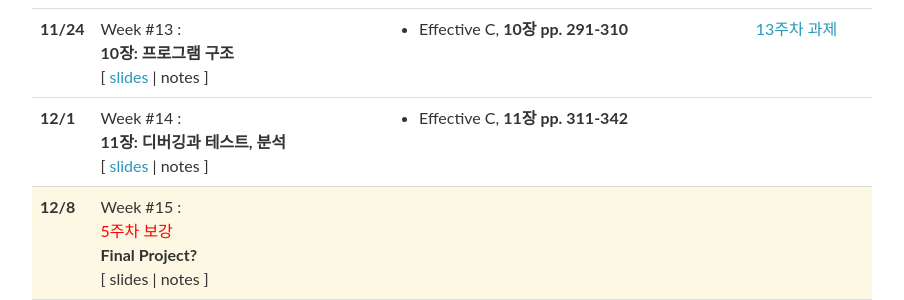
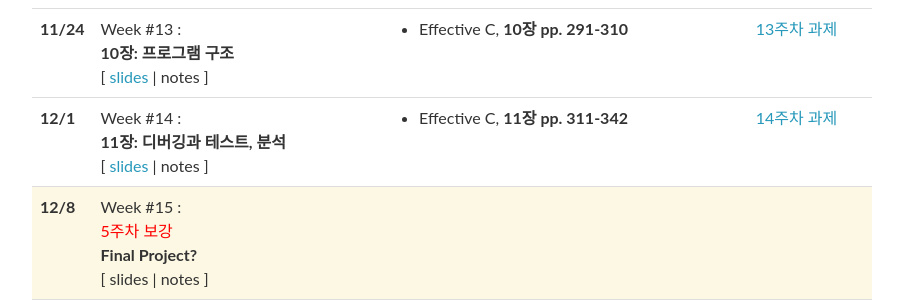
Before and after one commit to 2023-aaronkr/hb-c, a Jekyll site: the page built from _pages/lectures.md, in a window 1280 px wide and 900 px high, scrolled down 1033 px. Shown: the part 240-540 px from the top of the window, without its empty margins (188-1092 px from the left). Built offline with Jekyll 4.4.1, drawn with Linux system fonts in a browser that asks for light colours; nearby versions of some CDN libraries; comment, search, counter and statistics services are not loaded.

Commit message:
Update lectures.yml

```diff
--- a/_data/lectures.yml
+++ b/_data/lectures.yml
@@ -121,7 +121,8 @@
     <strong>11장: 디버깅과 테스트, 분석</strong>
   slides: "https://docs.google.com/presentation/d/1VBkS-uHawgkVf-jq4c9kT9ksEkgo-B6IHGGF-D4dxa8/edit?usp=sharing"
   readings: Effective C, <strong>11장 pp. 311-342</strong>
-  logistics:
+  logistics: >
+    <a href="https://classroom.github.com/a/bHsBCcd9">14주차 과제</a>
 
 - date: 12/8
   week: 15
```
